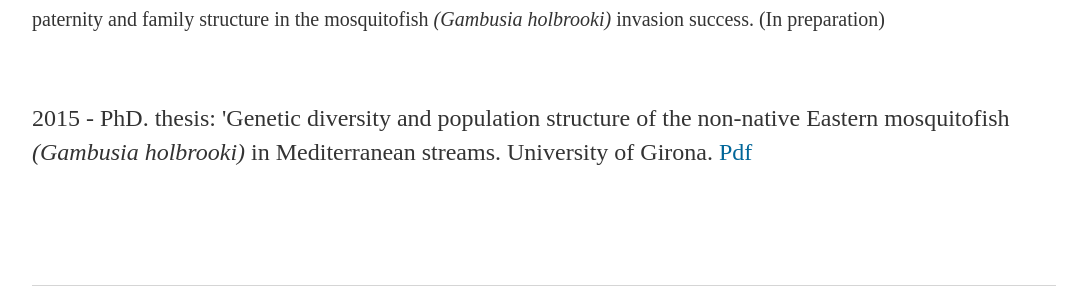
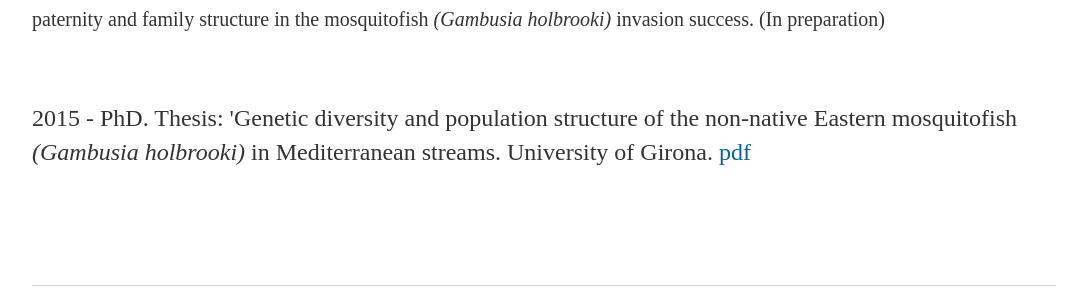
Before and after one commit to DiezMolino/diezmolino.github.io, a Jekyll site: the page publications/index.html, which Jekyll copies as it is, in a window 1280 px wide. Shown: the part 905-1204 px from the top of the page, without its empty margins (96-1182 px from the left). Built offline with Jekyll 4.4.1, drawn with Linux system fonts in a browser that asks for light colours.

```diff
--- a/publications/index.html
+++ b/publications/index.html
@@ -46,7 +46,7 @@
 
 <br/>
 
-<p>2015 - PhD. thesis: 'Genetic diversity and population structure of the non-native Eastern mosquitofish <i>(Gambusia holbrooki)</i> in Mediterranean streams. University of Girona. <a href="http://www.tesisenred.net/bitstream/handle/10803/300440/tddm1de1.pdf?sequence=5" target="_blank"> Pdf</a><p>
+<p>2015 - PhD. Thesis: 'Genetic diversity and population structure of the non-native Eastern mosquitofish <i>(Gambusia holbrooki)</i> in Mediterranean streams. University of Girona. <a href="http://www.tesisenred.net/bitstream/handle/10803/300440/tddm1de1.pdf?sequence=5" target="_blank"> pdf</a><p>
 
 <br/>
 <br/>
```
